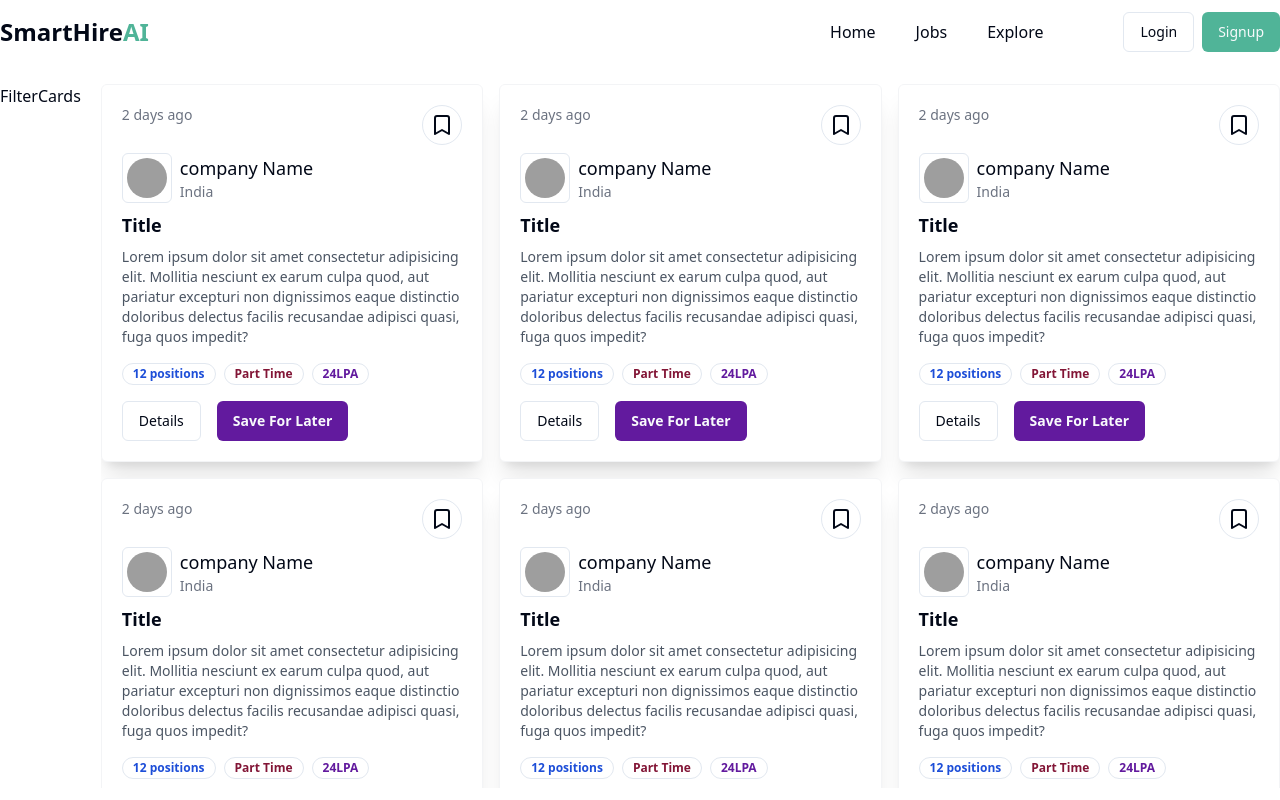
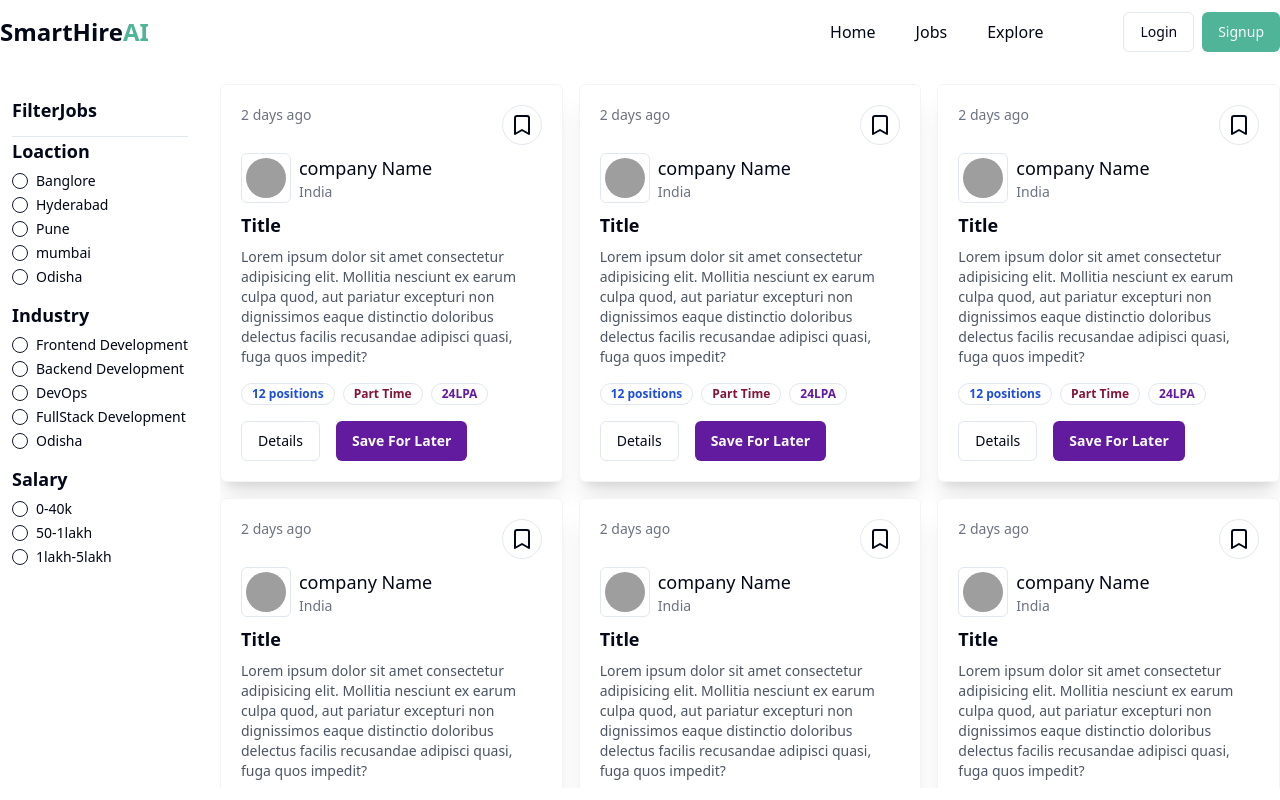
Before and after one commit to shantanusabyasachi16/SmartHireAI, a React (Vite) app in the folder frontend/: page /jobs in a window 1280 px wide. Built offline with nearby package versions, Linux system fonts and the light colour scheme; grey boxes are pictures that could not be loaded.

Commit message:
made the filter component

```diff
--- a/frontend/src/pages/FilterCards.jsx
+++ b/frontend/src/pages/FilterCards.jsx
@@ -1,8 +1,46 @@
+import { Label } from '@/components/ui/label'
+import { RadioGroup, RadioGroupItem } from '@/components/ui/radio-group'
 import React from 'react'
+const filterdata =[
+  {
+    filtertype:"Loaction",
+    array:["Banglore"," Hyderabad","Pune","mumbai","Odisha"]
+  },
+  {
+    filtertype:"Industry",
+    array:["Frontend Development","Backend Development","DevOps","FullStack Development","Odisha"]
+  },
+  {
+    filtertype:"Salary",
+    array:["0-40k","50-1lakh","1lakh-5lakh",]
+  },
 
+]
 const FilterCards = () => {
   return (
-    <div>FilterCards</div>
+    <div className=' w-full bg-white p-3 rounded-md'>
+      <h1 className='font-bold text-lg'>FilterJobs</h1>
+      <hr className='mt-3' />
+      <RadioGroup>
+        {
+          filterdata.map((data,index) =>(
+            <div>
+              <h1 className='font-bold text-lg'>{data.filtertype}</h1>
+              {
+                data.array.map((item,index)=>{
+                  return(
+                    <div className='flex items-center space-x-2 my-2'>
+                      <RadioGroupItem value={item}/>
+                      <Label>{item}</Label>
+                    </div>
+                  )
+                })
+              }
+            </div>
+          )
+        ) }
+      </RadioGroup>
+    </div>
   )
 }
 
```
